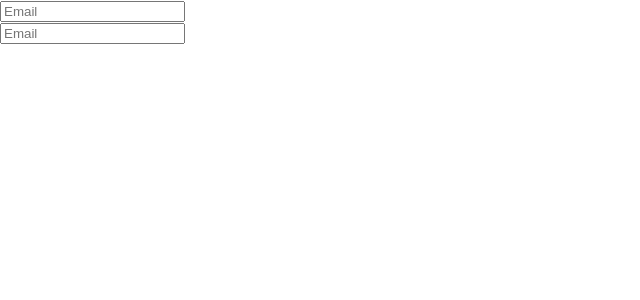
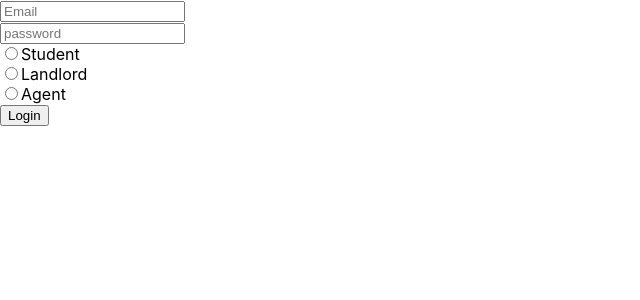
Before and after one commit to BSC-04-20/Acco-finder-front-end, a React (Create React App) app: page /login in a window 1280 px wide. Shown: the top 300 px of the page, without its empty margins (0-640 px from the left). Built offline with nearby package versions, Linux system fonts and the light colour scheme.

Commit message:
Login Successfull

```diff
--- a/src/axiosClient/Client.js
+++ b/src/axiosClient/Client.js
@@ -1,7 +1,7 @@
 import axios from "axios";
 
-const url = axios.create({
-    baseURL: 'http://localhost:7500',
+const client = axios.create({
+    baseURL: 'http://localhost:8000',
     headers: {
         'X-Requested-with':'XMLHttpRequest',
     },
@@ -9,4 +9,4 @@ const url = axios.create({
     withXSRFToken:true
 })
 
-export default url;
+export default client;
--- a/src/login/login.jsx
+++ b/src/login/login.jsx
@@ -1,8 +1,51 @@
+import { useState } from "react"
+import client from "../axiosClient/Client";
+
 export function Login(){
+    const [email, setEmail] = useState();
+    const [password, setPassword] = useState();
+    const [accountType, setAccountType] = useState();
+
+    async function handleLogin(event){
+        event.preventDefault();
+
+        let endpoint = '';
+        const formData = new FormData();
+        formData.append('email', email);
+        formData.append('password', password);
+
+        const csrf = await client.get('/sanctum/csrf-cookie');
+
+        if(accountType == 'Student'){
+            endpoint = '/api/landlord/login';
+        }
+
+        else if(accountType == 'Landlord' || accountType == 'Agent'){
+            endpoint='/api/landlord/login';
+        }
+
+        client.post(endpoint, formData)
+        .then((response)=> {
+            console.log(response.data);
+        })
+        .catch((err)=>{
+            console.log(err);
+        })
+    }
+
     return(
-        <form>
-            <input type="email" placeholder="Email" required/><br/>
-            <input type="password" placeholder="Email" required/><br/>
+        <form onSubmit={handleLogin}>
+            <input type="email" placeholder="Email" onChange={(event) => setEmail(event.target.value)} required/><br/>
+            <input type="password" placeholder="password" onChange={(event) => setPassword(event.target.value)} required/><br/>
+
+            <input type='radio' name="accountType" onChange={(event) => setAccountType(event.target.value)} value="Student" required/>
+                <label>Student</label><br/>
+            <input type='radio' name="accountType" onChange={(event) => setAccountType(event.target.value)} value="Landlord" required/>
+                <label>Landlord</label><br/>
+            <input type='radio' name="accountType" onChange={(event) => setAccountType(event.target.value)} value="Agent" required/>
+                <label>Agent</label><br/>
+
+            <input type="submit" value='Login'/>
         </form>
     )
 }
```
